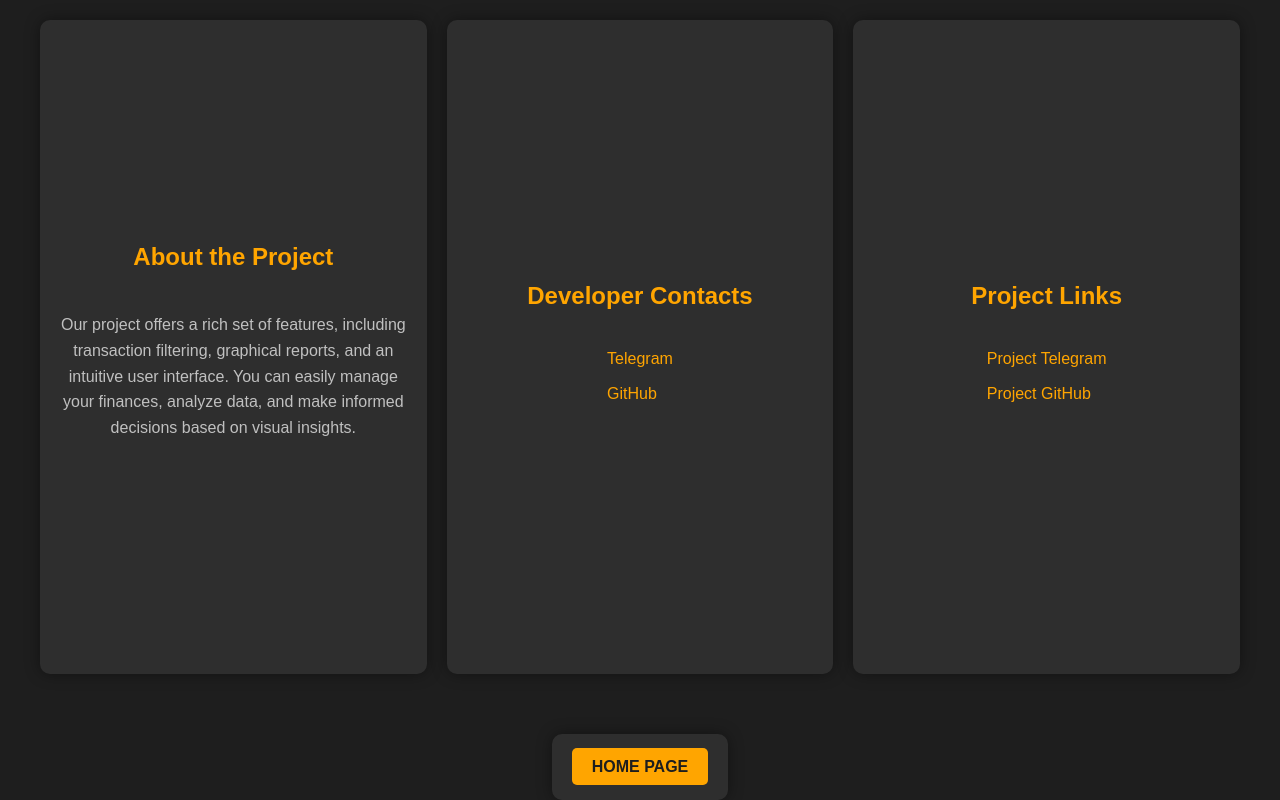
After one commit to leonidig/X-PYTHON-MANAGER, a Flask app: page /about in a window 1280 px wide. The commit adds this page. Run offline with Flask 3, Linux system fonts and the light colour scheme.

Commit message:
add none filter for search and about page

```diff
--- a/frontend/routes/__init__.py
+++ b/frontend/routes/__init__.py
@@ -6,5 +6,6 @@ from . import (
                themes,
                finances_sort,
                search,
-               delete
+               delete,
+               about
             )
--- /dev/null
+++ b/frontend/routes/about.py
@@ -0,0 +1,8 @@
+from .. import app
+from flask import render_template
+
+
+
+@app.get("/about")
+def about():
+    return render_template('about.html')
--- a/frontend/routes/search.py
+++ b/frontend/routes/search.py
@@ -22,5 +22,5 @@ def search():
         balances = get(f"{BACKEND_URL}/get_balances", json=data).json()
         filtered = [balance for balance in balances if query.lower() in balance['comment'].lower()]
         return render_template("index.html", balances = filtered, query = query)
-    elif query is None:
+    else:
         return redirect(url_for('index'))
--- /dev/null
+++ b/frontend/static/css/about.css
@@ -0,0 +1,103 @@
+body {
+    background-color: #1e1e1e;
+    color: #e0e0e0;
+    font-family: Arial, sans-serif;
+    line-height: 1.6;
+    margin: 0;
+    padding: 0;
+    display: flex;
+    flex-direction: column;
+    justify-content: center;
+    align-items: center;
+    min-height: 100vh;
+}
+
+.container {
+    display: grid;
+    grid-template-columns: repeat(auto-fit, minmax(300px, 1fr));
+    gap: 20px;
+    max-width: 1200px;
+    margin: auto;
+    padding: 20px;
+    flex: 1;
+}
+
+.block {
+    background-color: #2e2e2e;
+    border-radius: 10px;
+    padding: 20px;
+    box-shadow: 0 0 15px rgba(0, 0, 0, 0.4);
+    display: flex;
+    flex-direction: column;
+    justify-content: center;
+    align-items: center;
+    min-height: 300px;
+    text-align: center;
+    position: relative;
+    transition: transform 0.3s, box-shadow 0.3s;
+}
+
+.block:hover {
+    transform: translateY(-10px);
+    box-shadow: 0 0 20px rgba(0, 0, 0, 0.6);
+}
+
+.block h2 {
+    margin-top: 0;
+    color: #ffa500;
+}
+
+.block p {
+    color: #c0c0c0;
+}
+
+.links a {
+    color: #ffa500;
+    text-decoration: none;
+    margin: 10px;
+    display: flex;
+    align-items: center;
+    transition: color 0.3s;
+}
+
+.links a:hover {
+    color: #ff8c00;
+}
+
+.home-block {
+    background-color: #2e2e2e;
+    border-radius: 10px;
+    padding: 20px;
+    box-shadow: 0 0 15px rgba(0, 0, 0, 0.4);
+    text-align: center;
+    margin-top: 40px;
+    transition: transform 0.3s, box-shadow 0.3s;
+}
+
+.home-block:hover {
+    transform: translateY(-10px);
+    box-shadow: 0 0 20px rgba(0, 0, 0, 0.6);
+}
+
+.home-button {
+    background-color: #ffa500;
+    color: #1e1e1e;
+    border: none;
+    border-radius: 5px;
+    padding: 10px 20px;
+    font-size: 16px;
+    font-weight: bold;
+    cursor: pointer;
+    text-transform: uppercase;
+    text-decoration: none;
+    transition: background-color 0.3s, transform 0.3s;
+}
+
+.home-button:hover {
+    background-color: #ff8c00;
+    transform: translateY(-2px);
+}
+
+.home-button:active {
+    transform: translateY(1px);
+}
--- /dev/null
+++ b/frontend/templates/about.html
@@ -0,0 +1,40 @@
+
+<!DOCTYPE html>
+<html lang="en">
+<head>
+    <meta charset="UTF-8">
+    <meta name="viewport" content="width=device-width, initial-scale=1.0">
+    <title>About</title>
+    <link rel="stylesheet" href="static/css/about.css">
+</head>
+<body>
+    <div class="container">
+        <!-- About the Project -->
+        <div class="block">
+            <h2>About the Project</h2>
+            <p>Our project offers a rich set of features, including transaction filtering, graphical reports, and an intuitive user interface. You can easily manage your finances, analyze data, and make informed decisions based on visual insights.</p>
+        </div>
+
+        <!-- Developer Contacts -->
+        <div class="block">
+            <h2>Developer Contacts</h2>
+            <div class="links">
+                <a href="https://t.me/big_pencil19" target="_blank">Telegram</a>
+                <a href="https://github.com/leonidig" target="_blank">GitHub</a>
+            </div>
+        </div>
+
+        <!-- Project Links -->
+        <div class="block">
+            <h2>Project Links</h2>
+            <div class="links">
+                <a href="https://t.me/projecttelegram" target="_blank">Project Telegram</a>
+                <a href="https://github.com/leonidig/X-PYTHON-MANAGER" target="_blank">Project GitHub</a>
+            </div>
+        </div>
+    </div>
+    <div class="home-block">
+        <a href="/" class="home-button">Home Page</a>
+    </div>
+</body>
+</html>
--- a/frontend/templates/index.html
+++ b/frontend/templates/index.html
@@ -17,7 +17,7 @@
                     <a class="nav-link" href="#">Home</a>
                 </li>
                 <li class="nav-item">
-                    <a class="nav-link" href="#">About</a>
+                    <a class="nav-link" href="/about">About</a>
                 </li>
                 <li class="nav-item">
                     <a href="/append_balance" class="btn btn-primary">Append Balance</a>
```
Also changed, not shown: backend/balance.db.
